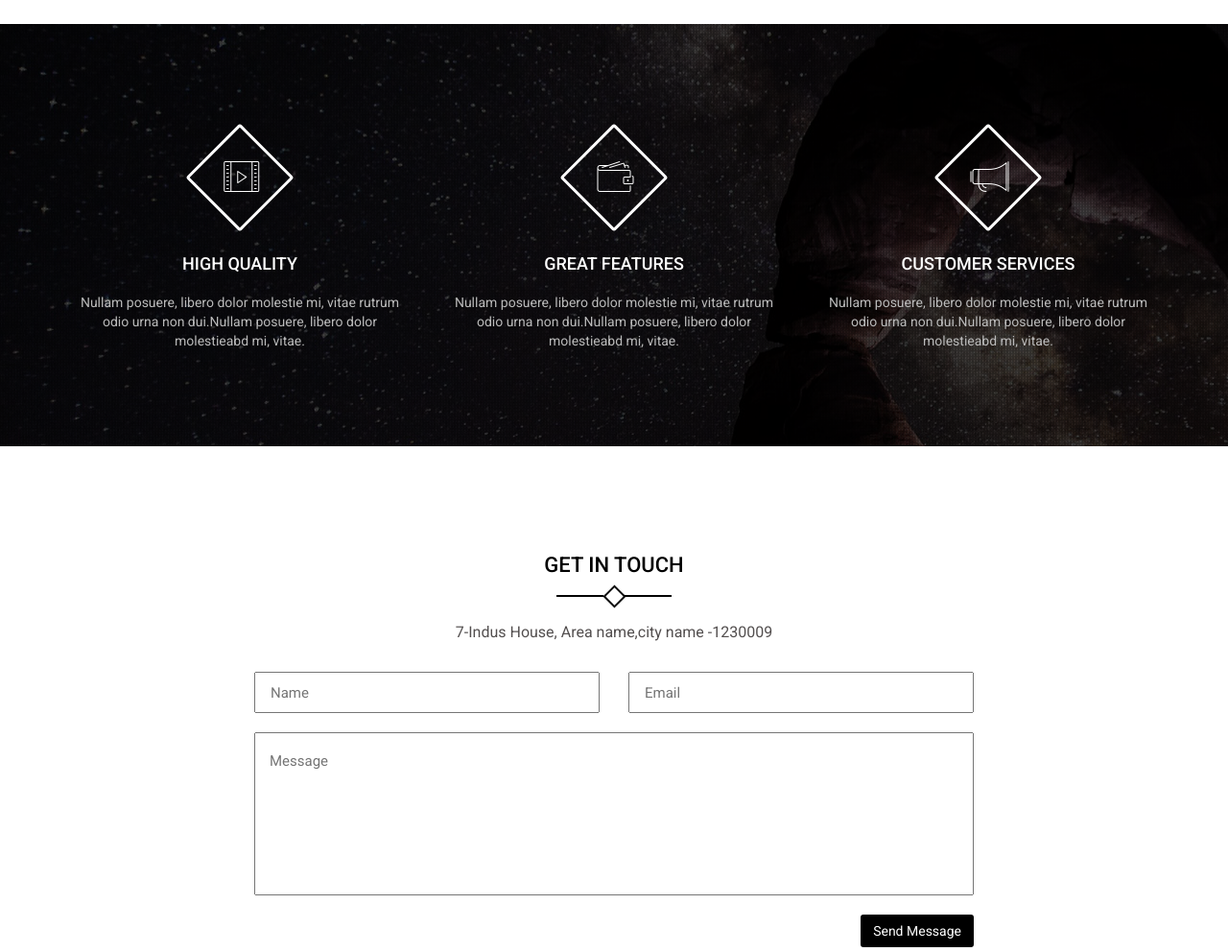
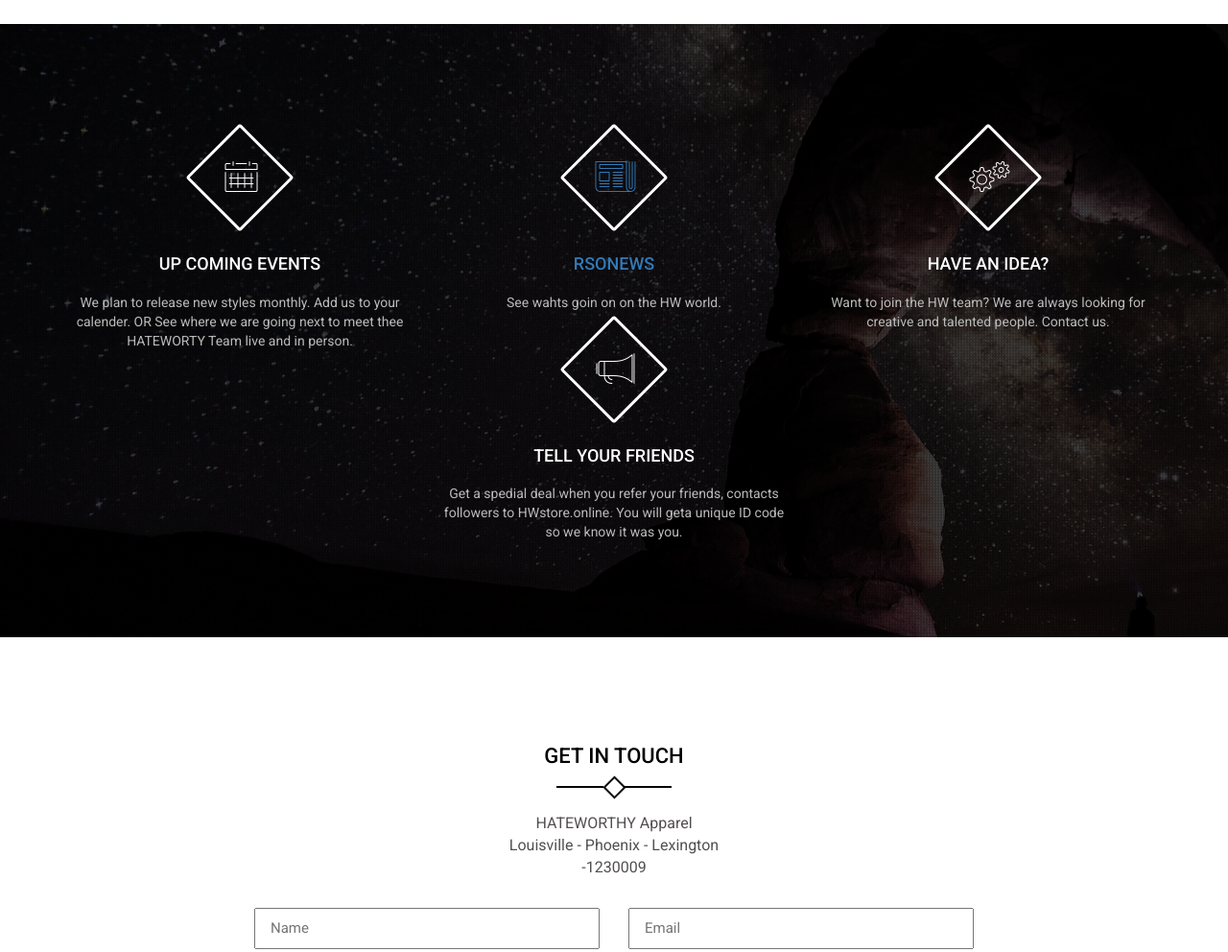
Before and after one commit to littlstan/public-repoSM, a plain HTML site: page Web/HWComing soon/indus/indus/index.html in a window 1280 px wide. Shown: the part 1160-2152 px from the top of the page at 96% size. Drawn offline with Linux system fonts and the light colour scheme; files whose address does not match are found by name.

Commit message:
commit 082117

```diff
--- a/Web/HWComing soon/indus/indus/index.html
+++ b/Web/HWComing soon/indus/indus/index.html
@@ -91,7 +91,7 @@
         <section class="newsletter">
             <div class="container">
                 <div class="row text-center">
-                    <div class="col-md-6 col-md-offset-3 col-sm-8 col-sm-offset-2">
+                    <div class="col-md-6 col-md-offset-3 col-sm-4 col-sm-offset-2">
                         <div class="main_content">
                             <h4><strong>HWstore.online is under construction!</strong></h4>
                             <p>In Just a few days we will be up and running. Give us your email address so we can let you know when to order your HATEWORTY gear and get updates on all the new stuff we got coming.</p>
@@ -119,23 +119,30 @@
                 <div class="row text-center">
                     <div class="col-lg-4 col-md-4">
                         <div class="features-box">
-                            <div class="open-overlay"><i class="icon-video"></i></div>
-                            <h4>High Quality</h4>
-                            <p>Nullam posuere, libero dolor molestie mi, vitae rutrum odio urna non dui.Nullam posuere, libero dolor molestieabd mi, vitae.</p>
+                            <div class="open-overlay"><i class="icon-calendar"></i></div>
+                            <h4>Up coming Events</h4>
+                            <p>We plan to release new styles monthly.  Add us to your calender. OR See where we are going next to meet thee HATEWORTY Team live and in person.</p>
                         </div>
                     </div>
                     <div class="col-lg-4 col-md-4">
                         <div class="features-box">
-                            <div class="open-overlay"><i class="icon-wallet"></i></div>
-                            <h4>Great Features</h4>
-                            <p>Nullam posuere, libero dolor molestie mi, vitae rutrum odio urna non dui.Nullam posuere, libero dolor molestieabd mi, vitae.</p>
+                            <div class="open-overlay"><a href="http://rsonews.thersogroup.com/" /><i class="icon-newspaper"></i></div>
+                            <h4><a href="http://rsonews.thersogroup.com/" />RSONews</h4>
+                            <p>See wahts goin on on the HW world.</p>
+                        </div>
+                    </div>
+                    <div class="col-lg-4 col-md-4">
+                        <div class="features-box">
+                            <div class="open-overlay"><i class="icon-gears"></i></div>
+                            <h4>Have an Idea?</h4>
+                            <p>Want to join the HW team? We are always looking for creative and talented people. Contact us.</p>
                         </div>
                     </div>
                     <div class="col-lg-4 col-md-4">
                         <div class="features-box">
                             <div class="open-overlay"><i class="icon-megaphone"></i></div>
-                            <h4>Customer Services</h4>
-                            <p>Nullam posuere, libero dolor molestie mi, vitae rutrum odio urna non dui.Nullam posuere, libero dolor molestieabd mi, vitae.</p>
+                            <h4>Tell Your Friends</h4>
+                            <p>Get a spedial deal when you refer your friends, contacts followers to HWstore.online. You will geta unique ID code so we know it was you.</p>
                         </div>
                     </div>
                 </div>
@@ -152,7 +159,7 @@
                     <div class="col-lg-12 col-md-12">
                         <h4>Get In Touch</h4>
                         <div class="line-separate line-white text-center"><span></span></div>
-                        <p>7-Indus House, Area name,city name -1230009</p>
+                        <p>HATEWORTHY Apparel<br /> Louisville - Phoenix - Lexington<br/> -1230009</p>
                     </div> <!-- end Our Location -->
                 </div> <!-- end row -->
                 <!-- CONTACT FORM -->
@@ -191,7 +198,7 @@
                 <div class="row">
                     <div class="col-md-12">
                         <ul class="social list-inline">
-                            <li class="social-btn" id="fb"><a href="#"><i class="fa fa-facebook"></i></a></li>
+                            <li class="social-btn" id="fb"><a href="https://www.facebook.com/TheRSOGroupInc/"><i class="fa fa-facebook"></i></a></li>
                             <li class="social-btn" id="tw"><a href="#"><i class="fa fa-twitter"></i></a></li>
                             <li class="social-btn" id="tbl"><a href="#"><i class="fa fa-tumblr"></i></a></li>
                             <li class="social-btn" id="pin"><a href="#"><i class="fa  fa-pinterest"></i></a></li>
@@ -200,7 +207,7 @@
                     </div>
                 </div>
                 <div class="row">
-                    <p class="copyright">Copyright© 2016 <a href="http://templatestock.co">Template Stock</p>
+                    <p class="copyright">Copyright© 2017 <a href="http://thersogroup.com"/>www.TheRSOGroup.com</p>
                 </div>
             </div>
         </footer>
@@ -212,5 +219,7 @@
         <script src="js/jquery.nicescroll.min.js"></script>
         <script src="js/animated.js"></script>
         <script src="js/main.js"></script>
+        <!-- PHPSCRIPTS -->
+        <script src="process-form-data.php"></script>
 	</body>
 </html>
```
Also changed, not shown: Web/HWComing soon/indus/indus/php/formdata.txt (added), 1 other file.
